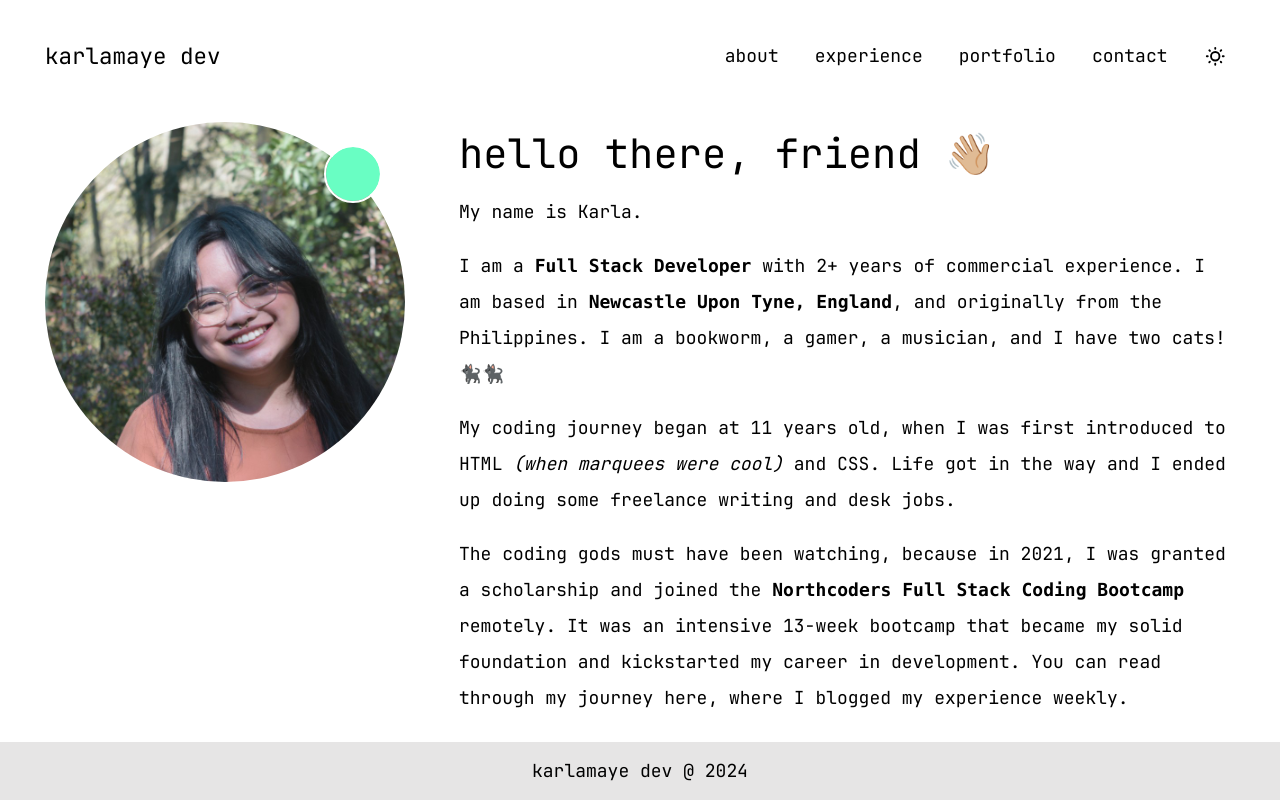
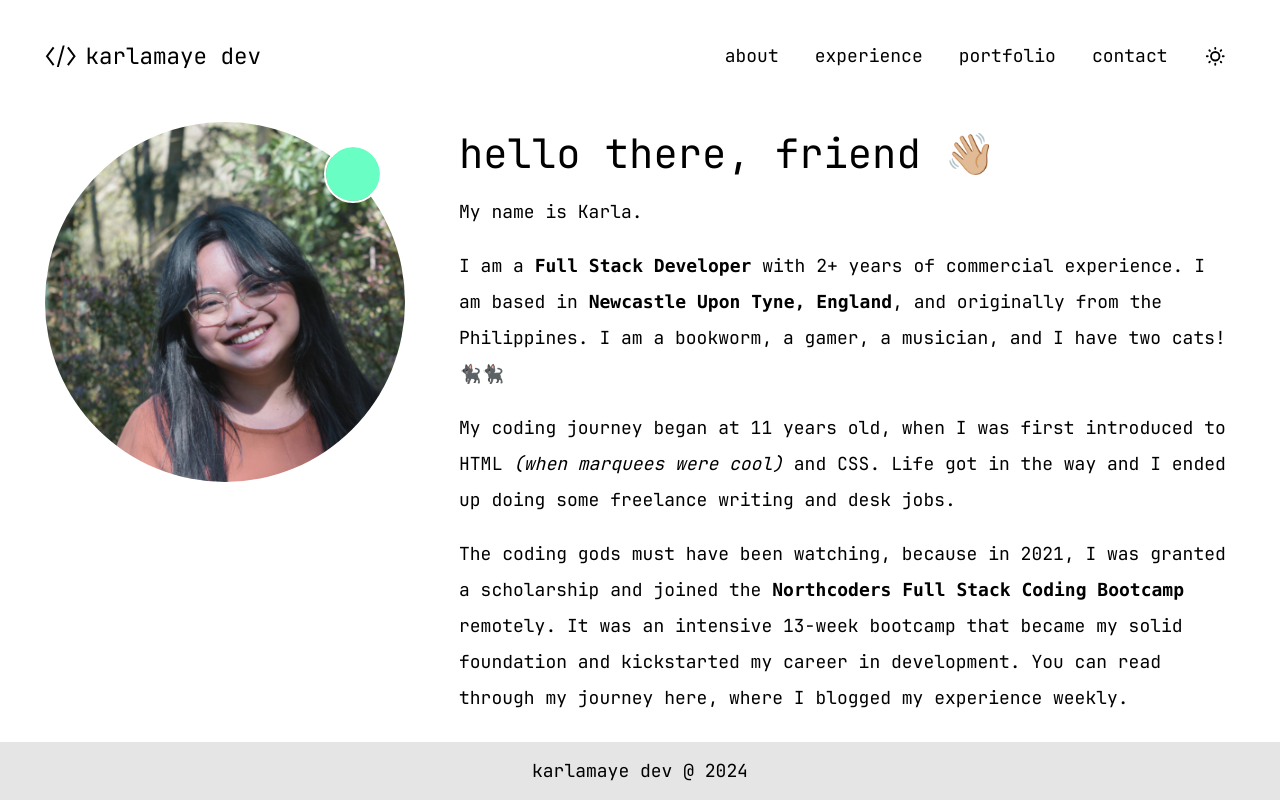
Before and after one commit to karlaferry/karlamaye-dev, a Next.js app: page / in a window 1280 px wide. Built offline with nearby package versions, Linux system fonts and the light colour scheme.

Commit message:
add react-icons

```diff
--- a/app/components/header.tsx
+++ b/app/components/header.tsx
@@ -1,5 +1,6 @@
 import Link from "next/link";
 import React from "react";
+import { LiaCodeSolid } from "react-icons/lia";
 
 export default function header({ children }: any) {
   return (
@@ -30,7 +31,9 @@ export default function header({ children }: any) {
                 </svg>
               </label>
             </div>
-            <div className="flex-1 px-2 mx-2 text-xl">karlamaye dev</div>
+            <div className="flex-1 px-2 mx-2 text-xl">
+              {<LiaCodeSolid className="text-4xl pr-2" />} karlamaye dev
+            </div>
             <div className="flex-none hidden lg:block">
               <ul className="menu menu-horizontal">
                 {/* Navbar menu content here */}
--- a/package.json
+++ b/package.json
@@ -11,7 +11,8 @@
   "dependencies": {
     "next": "14.2.2",
     "react": "^18",
-    "react-dom": "^18"
+    "react-dom": "^18",
+    "react-icons": "^5.1.0"
   },
   "devDependencies": {
     "@types/node": "^20",
```
Also changed, not shown: 1 other file (tests, documents, lock files or other folders).
